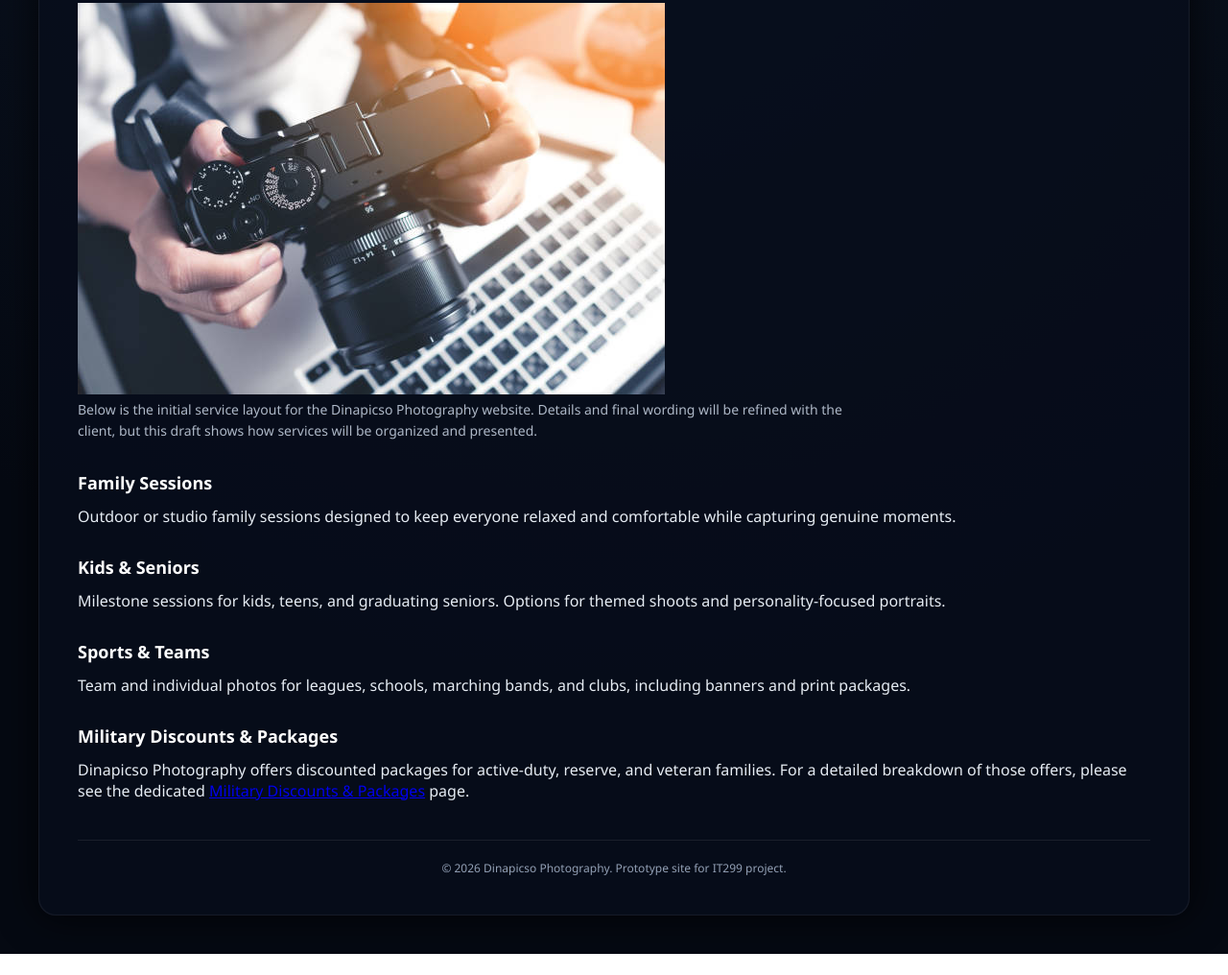
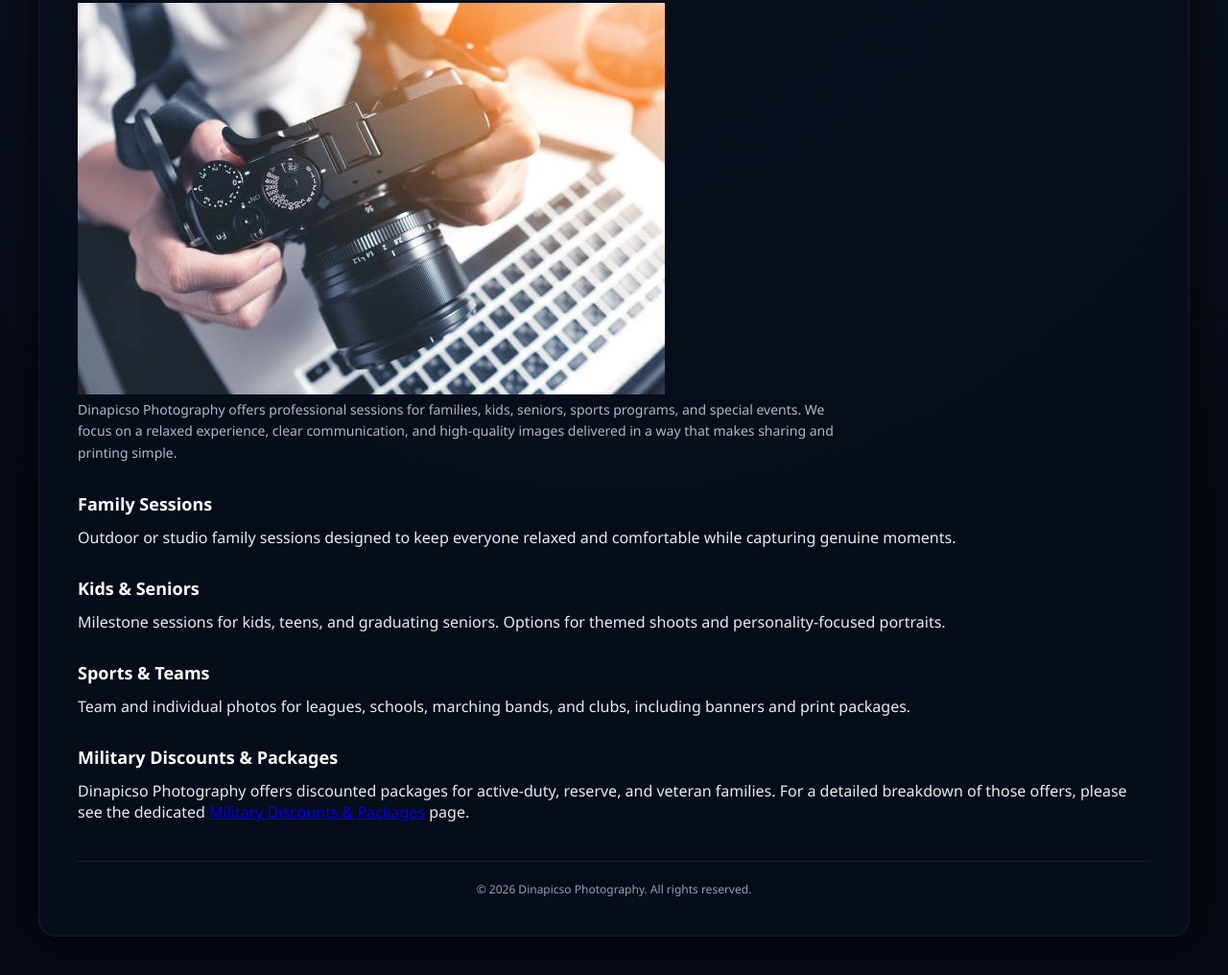
Before and after one commit to ErickJM24/dinapicso-photography, a plain HTML site: page services.html in a window 1280 px wide. Shown: the part 214-1230 px from the top of the page at 96% size. Before the commit the page ends 1208 px from the top, so only its background shows below. Drawn offline with Linux system fonts and the light colour scheme.

Commit message:
Update services.html

```diff
--- a/services.html
+++ b/services.html
@@ -26,9 +26,9 @@
         <h2>Photography Services</h2>
         <img src="img/camera-desk.jpg" alt="Camera and laptop ready for a photo session" class="banner-img">
         <p class="section-intro">
-            Below is the initial service layout for the Dinapicso Photography website.
-            Details and final wording will be refined with the client, but this draft
-            shows how services will be organized and presented.
+            Dinapicso Photography offers professional sessions for families, kids, seniors, sports programs,
+            and special events. We focus on a relaxed experience, clear communication, and high-quality images
+            delivered in a way that makes sharing and printing simple.
         </p>
 
         <div class="grid-3">
@@ -66,7 +66,7 @@
     </main>
 
     <footer>
-        &copy; 2026 Dinapicso Photography. Prototype site for IT299 project.
+        &copy; 2026 Dinapicso Photography. All rights reserved.
     </footer>
 </div>
 </body>
```
